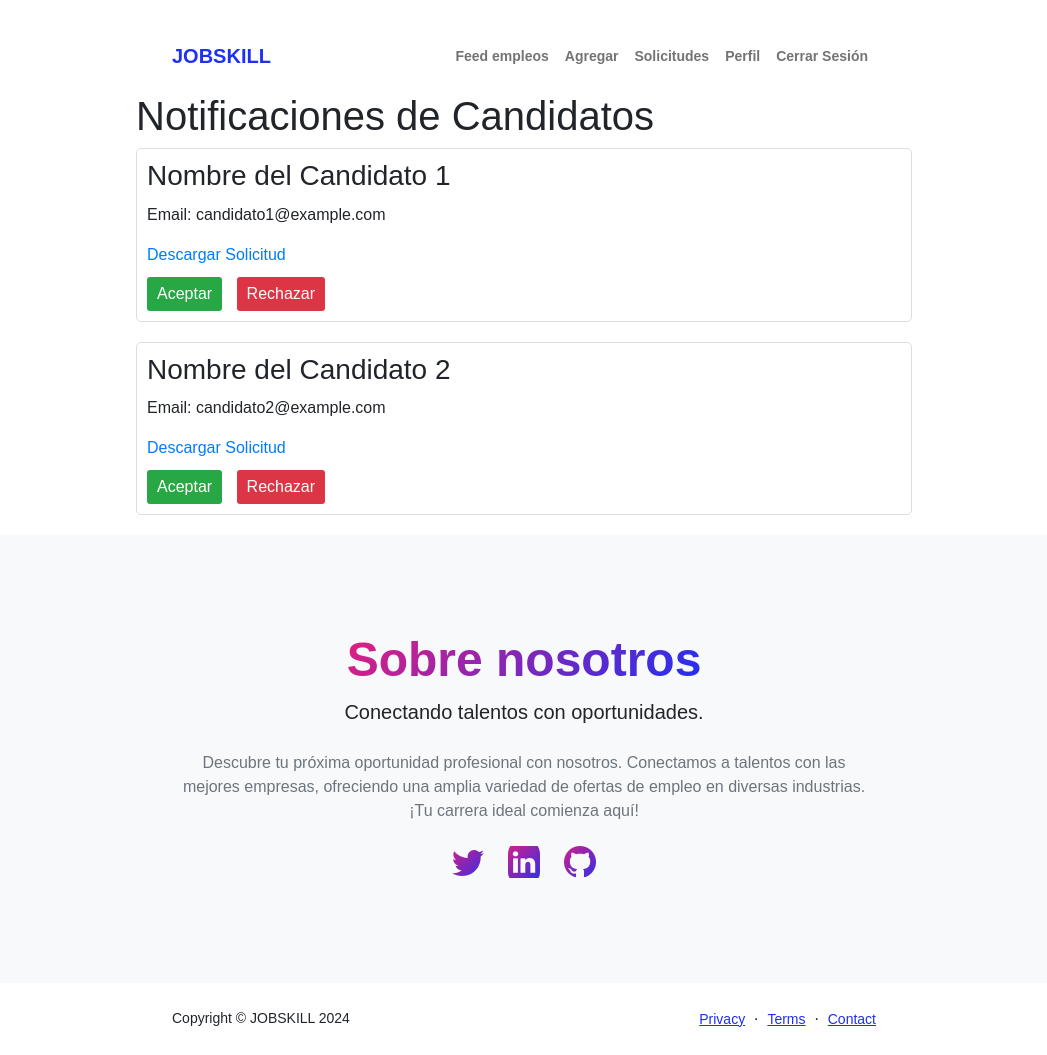
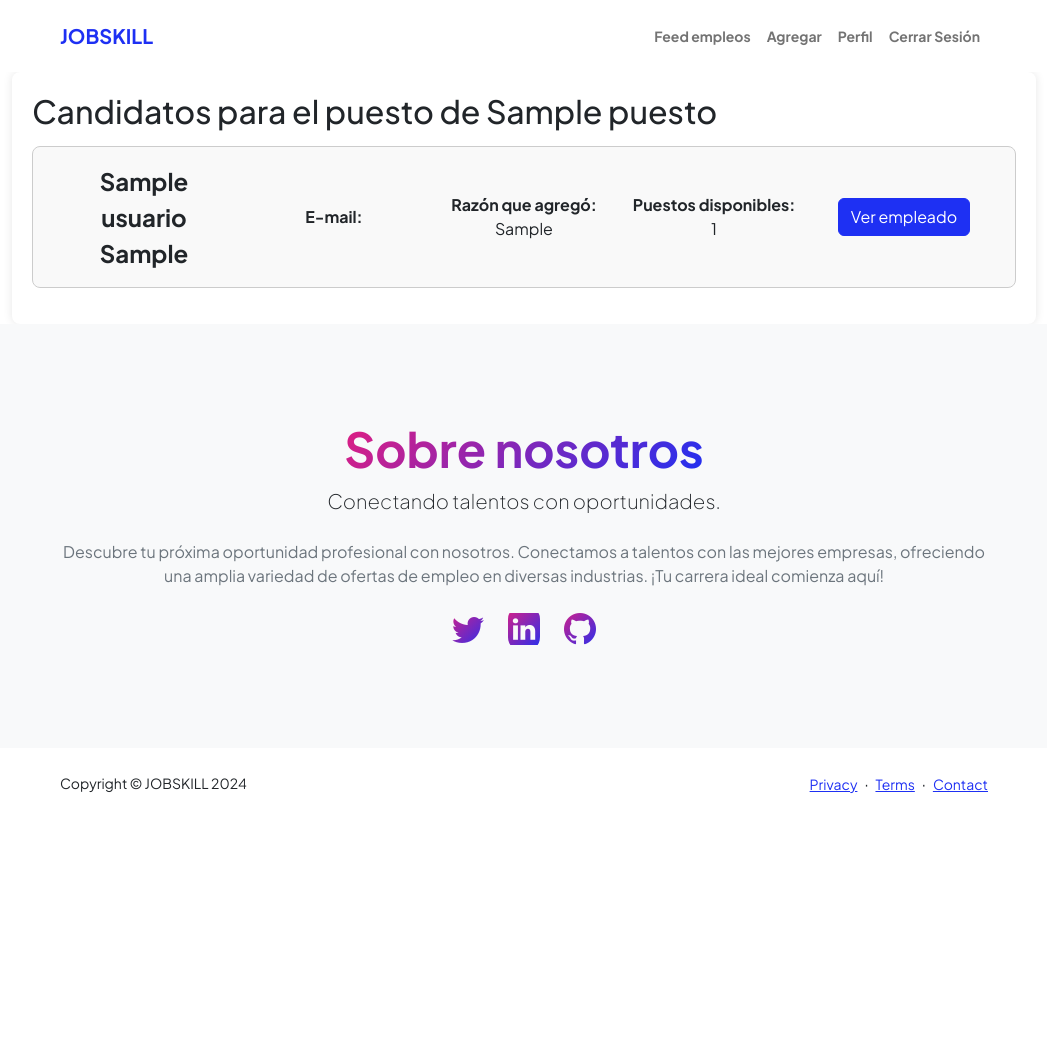
Before and after one commit to GladysMancera/JobSkill-0.0.5, a Django app: page /E/solicitud/?id=1 in a window 1280 px wide. Shown: the whole page, without its empty margins (116-1163 px from the left). After the commit the page ends 793 px from the top, so only its background shows below. Run offline with Django 4.2, Linux system fonts and the light colour scheme; a user stored in the database is signed in; data comes from the database, SQL or seed files in the repository; both versions use the stored data as it was after the commit; tables that the repository leaves empty hold one stand-in row (values such as "Sample post"); some libraries are stand-ins or nearby versions.

Commit message:
Aprobar solicitudes, mostrar fotos de usuarios y mas

```diff
--- a/jobskill/settings.py
+++ b/jobskill/settings.py
@@ -124,7 +124,7 @@
 STATIC_URL = 'static/'
 
 #aquí es donde se guardara toda la media, los archivos subidos
-MEDIA_URL='media/'
+MEDIA_URL='/media/'
 MEDIA_ROOT=BASE_DIR / 'media'
 
 # Default primary key field type
--- a/jobskill/urls.py
+++ b/jobskill/urls.py
@@ -16,6 +16,8 @@
 """
 from django.contrib import admin
 from django.urls import path, include
+from django.conf import settings
+from django.conf.urls.static import static
 
 
 urlpatterns = [
@@ -24,4 +26,4 @@
     path('U/', include('paginaUsuario.urls')),
     path('E/', include('paginaEmpresa.urls')),
     path('accounts/', include('django.contrib.auth.urls'))
-]
+] + static(settings.MEDIA_URL, document_root=settings.MEDIA_ROOT)
--- a/jobskill1/forms.py
+++ b/jobskill1/forms.py
@@ -9,6 +9,7 @@
     direccion=forms.CharField(max_length=100)
     objetivo=forms.CharField(max_length=255, widget=forms.Textarea())
     telefono=forms.CharField(max_length=16)
+    foto=forms.ImageField(label="Logo")
 
     class Meta:
         model = CustomUser
@@ -25,6 +26,7 @@
                 direccion=self.cleaned_data.get('direccion'),
                 telefono=self.cleaned_data.get('telefono'),
                 descripcion=self.cleaned_data.get('descripcion'),
+                foto=self.cleaned_data.get('foto'),
                 objetivo=self.cleaned_data.get('objetivo'),
             )
         return user
@@ -37,7 +39,7 @@
     apellido_paterno=forms.CharField(max_length=50)
     apellido_materno=forms.CharField(max_length=50, required=False)
     genero = forms.ChoiceField(choices=[('M', 'Masculino'), ('F', 'Femenino')], label="Género")
-    foto=forms.ImageField(required=False)
+    foto=forms.ImageField()
     fecha_de_nacimiento = forms.DateField(widget=forms.DateInput(attrs={'type': 'date'}), label="Fecha de Nacimiento")
 
     class Meta:
--- a/jobskill1/models.py
+++ b/jobskill1/models.py
@@ -16,6 +16,7 @@
     direccion=models.CharField(max_length=100)
     objetivo=models.CharField(max_length=255)
     telefono=models.CharField(max_length=16)
+    foto=models.ImageField(upload_to="Empresa")
 
     def __str__(self):
         return self.nombre
@@ -25,11 +26,11 @@
     nombre=models.CharField(max_length=50)
     direccion=models.CharField(max_length=100)
     telefono=models.CharField(max_length=16)
-    email=models.EmailField()
+    email=models.EmailField()#No sirve
     apellido=models.CharField(max_length=50)
     apellido2=models.CharField(max_length=50, blank=True, null=True)
     genero=models.CharField(max_length=50)
-    foto=models.ImageField(upload_to="Usuarios", blank=True, null=True)
+    foto=models.ImageField(upload_to="Usuarios")
     fecha_nacimiento=models.DateField()
     def __str__(self):
         return self.nombre
--- a/paginaEmpresa/forms.py
+++ b/paginaEmpresa/forms.py
@@ -13,3 +13,8 @@
             'beneficios': 'Beneficios Ofrecidos',
             'disponibles': 'Vacantes Disponibles'
         }
+        widgets = {
+            'descripcion' : forms.Textarea(attrs={'class': 'form-control', 'placeholder': 'Describe la naturaleza del puesto que ofreces...'}),
+            'requisitos' : forms.Textarea(attrs={'class': 'form-control', 'placeholder': 'Describe lo que necesitas, puede ser en forma de lista, ej. \n-Ser honesto\n-Ser puntual\n-Tener disponibilidad de tiempo\n-etc.'}),
+            'beneficios' : forms.Textarea(attrs={'class': 'form-control', 'placeholder': 'Beneficios extra que tu empresa da, como prestaciones, etc.'}),
+        }
--- a/paginaEmpresa/templates/paginaEmpresa/agregar.html
+++ b/paginaEmpresa/templates/paginaEmpresa/agregar.html
@@ -39,7 +39,7 @@
             -->
 
                 {{form|crispy}}
-                <button type="submit" class="btn btn-primary">Publicar Oferta</button>
+                <button type="submit" class="btn btn-primary" style="margin: 25px 40%;">Publicar Oferta</button>
             </form>
         </div>
     </div>
--- a/paginaEmpresa/templates/paginaEmpresa/base.html
+++ b/paginaEmpresa/templates/paginaEmpresa/base.html
@@ -41,7 +41,6 @@
                         <ul class="navbar-nav ms-auto mb-2 mb-lg-0 small fw-bolder">
                             <li class="nav-item"><a class="nav-link" href="{% url 'homeE'%}">Feed empleos</a></li>
                             <li class="nav-item"><a class="nav-link" href="{% url 'agregar'%}">Agregar</a></li>
-                            <li class="nav-item"><a class="nav-link" href="{% url 'solicitud'%}">Solicitudes</a></li>
                             <li class="nav-item"><a class="nav-link" href="{% url 'perfil'%}">Perfil</a></li>
                             <li class="nav-item"><a class="nav-link" href="{% url 'cerrarS'%}">Cerrar Sesión</a></li>
                         </ul>
@@ -119,29 +118,6 @@
             </div>
         </footer>
 
-        <!--Alerta de confirmación al mandar formularios-->
-        <script src="https://cdn.jsdelivr.net/npm/sweetalert2@10"></script>
-        <script>
-            document.querySelector('.btna').addEventListener('click', function(event) {
-                event.preventDefault(); // Prevenir el envío automático del formulario
-
-                Swal.fire({
-                    title: "¿Seguro que todos los datos son correctos?",
-                    text: "Esta acción no se podrá deshacer. Asegurate de que no haya errores antes de continuar.",
-                    icon: "warning",
-                    showCancelButton: true,
-                    confirmButtonColor: '#3085d6',
-                    cancelButtonColor: '#d33',
-                    confirmButtonText: 'Sí, estoy seguro',
-                    cancelButtonText: "Cancelar"
-                }).then((result) => {
-                    if (result.isConfirmed) {
-                        // Enviar el formulario si el usuario confirma
-                        document.getElementById('postulacionForm').submit();
-                    }
-                });
-            });
-        </script>
 
         <!-- Bootstrap core JS-->
         <script src="https://cdn.jsdelivr.net/npm/bootstrap@5.2.3/dist/js/bootstrap.bundle.min.js"></script>
--- a/paginaEmpresa/templates/paginaEmpresa/solicitud.html
+++ b/paginaEmpresa/templates/paginaEmpresa/solicitud.html
@@ -3,75 +3,56 @@
 {% load static %}
 
 {% block content %}
-<!DOCTYPE html>
-<html lang="es">
-<head>
-    <meta charset="UTF-8">
-    <meta name="viewport" content="width=device-width, initial-scale=1.0">
-    <title>Gestión de Candidatos</title>
-    <style>
-        body {
-            font-family: Arial, sans-serif;
-            margin: 20px;
-        }
-        .container {
-            max-width: 800px;
-            margin: auto;
-        }
-        .candidate {
-            border: 1px solid #ddd;
-            padding: 10px;
-            margin-bottom: 20px;
-            border-radius: 5px;
-        }
-        .candidate h3 {
-            margin: 0 0 10px;
-        }
-        .candidate a {
-            display: inline-block;
-            margin-bottom: 10px;
-            text-decoration: none;
-            color: #007bff;
-        }
-        .candidate button {
-            margin-right: 10px;
-            padding: 5px 10px;
-            border: none;
-            border-radius: 3px;
-            cursor: pointer;
-            color: #fff;
-        }
-        .accept {
-            background-color: #28a745;
-        }
-        .reject {
-            background-color: #dc3545;
-        }
-    </style>
-</head>
-<body>
+
+
+<div class="container" style="width: 80%; margin: 0 auto; padding: 20px; background-color: #fff; border-radius: 8px; box-shadow: 0 0 10px rgba(0, 0, 0, 0.1);">
+
+    <h2>Candidatos para el puesto de {{puesto.nombrePuesto}}</h2>
+
+    {% if not solicitudes %}
+        <div class="card text-start">
+            <div class="card-body">
+                <h4 class="card-title" style="text-align: center;">Aún no hay solicitudes de empleados para este puesto</h4>
+            </div>
+        </div>
+    {% endif %}
+
+    {% for solicitud in solicitudes %}
+
+    <div style="border: 1px solid #ccc; padding: 16px; margin: 16px 0; border-radius: 8px; display: flex; justify-content: space-between; align-items: center; background-color: #f9f9f9;">
+        <div style="display: flex; justify-content: space-between; align-items: center; width: 100%;">
+            <!-- Nombre del Postulante -->
+            <div style="font-weight: bold; font-size: 150%; flex: 1; text-align: center; margin: 0 1%;">{{solicitud.postulante.nombre}} {{solicitud.postulante.apellido}}</div>
+
+            <!-- E-mail del Postulante -->
+            <div style="flex: 1; text-align: center; margin: 0 1%;"><strong>E-mail:</strong> <br><a href="mailto:{{solicitud.postulante.user.email}}">{{solicitud.postulante.user.email}}</a></div>
+
+            <!-- Razón de Agregado -->
+            <div style="flex: 1; text-align: center; margin: 0 1%;"><strong>Razón que agregó:</strong><br> {{solicitud.solicitudD}}</div>
+
+            <!-- Puestos disponibles -->
+            <div style="flex: 1; text-align: center; margin: 0 1%;"><strong>Puestos disponibles:</strong> {{solicitud.puesto.disponibles}}</div>
+
+            <!-- Botón Ver Empleado -->
+            <div style="flex: 1; text-align: center; margin: 0 1%;"><a href="/E/candidato/?id={{solicitud.id}}" class="btn btn-primary">Ver empleado</a></div>
+        </div>
+    </div>
+
+    {% endfor %}
+
+</div>
+<!--
     <div class="container">
-        <h1>Notificaciones de Candidatos</h1>
+        <h1></h1>
 
-        <!-- Ejemplo de candidato 1 -->
-        <div class="candidate">
+        Ejemplo de candidato 1
+        <div class="candidate" style="border: 1px solid #ddd; padding: 10px; margin-bottom: 20px; border-radius: 5px;">
             <h3>Nombre del Candidato 1</h3>
             <p>Email: candidato1@example.com</p>
             <a href="documentos/candidato1.pdf" download>Descargar Solicitud</a>
             <div>
                 <button class="accept" onclick="changeStatus('Candidato 1', 'aceptado')">Aceptar</button>
                 <button class="reject" onclick="changeStatus('Candidato 1', 'rechazado')">Rechazar</button>
-            </div>
-        </div>
-
-        <!-- Ejemplo de candidato 2 -->
-        <div class="candidate">
-            <h3>Nombre del Candidato 2</h3>
-            <p>Email: candidato2@example.com</p>
-            <a href="documentos/candidato2.pdf" download>Descargar Solicitud</a>
-            <div>
-                <button class="accept" onclick="changeStatus('Candidato 2', 'aceptado')">Aceptar</button>
-                <button class="reject" onclick="changeStatus('Candidato 2', 'rechazado')">Rechazar</button>
             </div>
         </div>
 
@@ -84,6 +65,5 @@
             // y actualizar el estado del candidato en tu sistema.
         }
     </script>
-</body>
-</html>
+-->
 {% endblock %}
--- a/paginaEmpresa/urls.py
+++ b/paginaEmpresa/urls.py
@@ -6,4 +6,5 @@
     path('agregar/', agregar, name="agregar"),
     path('perfil/', perfil, name="perfil"),
     path('solicitud/', solicitud, name="solicitud"),
+    path('candidato/', postulante, name="candidato"),
 ]
--- a/paginaEmpresa/views.py
+++ b/paginaEmpresa/views.py
@@ -1,8 +1,10 @@
+from django.http import HttpResponseBadRequest
 from django.shortcuts import render, redirect
 from django.contrib.auth.decorators import login_required
 from .forms import PuestoForm
 from .models import Puesto
 from jobskill1.models import Empresa
+from paginaUsuario.models import Solicitud
 
 # Create your views here.
 @login_required
@@ -45,4 +47,33 @@
     if request.user.is_authenticated:
         if request.user.usuario==True:
             return redirect("homeU")
-    return render(request, "paginaEmpresa/solicitud.html")
+    id=request.GET.get("id")
+    request.session["id"]=id
+    if id is not None:
+        try:
+            id=int(id)
+        except:
+            return HttpResponseBadRequest("ID no es un número válido.")
+    solicitudes=Solicitud.objects.filter(puesto=id)
+    puesto=Puesto.objects.get(id=id)
+    return render(request, "paginaEmpresa/solicitud.html", {"solicitudes":solicitudes, "puesto":puesto})
+@login_required
+def postulante(request):
+    if request.user.is_authenticated:
+        if request.user.usuario==True:
+            return redirect("homeU")
+    if request.method=="POST":
+        id=request.session.get("id")
+        solicitud=Solicitud.objects.get(id=id)
+        solicitud.aprobado = True  # Cambia el valor del campo a True
+        solicitud.save()
+        return redirect("home")
+    id=request.GET.get("id")
+    request.session["id"]=id
+    if id is not None:
+        try:
+            id=int(id)
+        except:
+            return HttpResponseBadRequest("ID no es un número válido.")
+    solicitud=Solicitud.objects.get(id=id)
+    return render(request, "paginaEmpresa/postulante.html", {"solicitud":solicitud})
--- a/paginaUsuario/models.py
+++ b/paginaUsuario/models.py
@@ -8,5 +8,6 @@
     puesto = models.ForeignKey(Puesto, on_delete=models.CASCADE)
     cv = models.FileField(upload_to="Candidatos")
     solicitudD = models.CharField(max_length=100, blank=True, null=True)
+    aprobado = models.BooleanField(default=False)
     created=models.DateTimeField(auto_now_add=True)
     updated=models.DateTimeField(auto_now_add=True)
```
Also changed, not shown: jobskill1/templates/registration/registerE.html (added, +19 -0 lines), paginaEmpresa/templates/paginaEmpresa/editar.html (+7 -3 lines), paginaEmpresa/templates/paginaEmpresa/postulante.html (added, +33 -0 lines), db.sqlite3, jobskill1/migrations/0001_initial.py, media/Usuarios/lock_FILL0_wght400_GRAD0_opsz48.png (deleted), paginaEmpresa/migrations/0001_initial.py, paginaUsuario/migrations/0001_initial.py.
